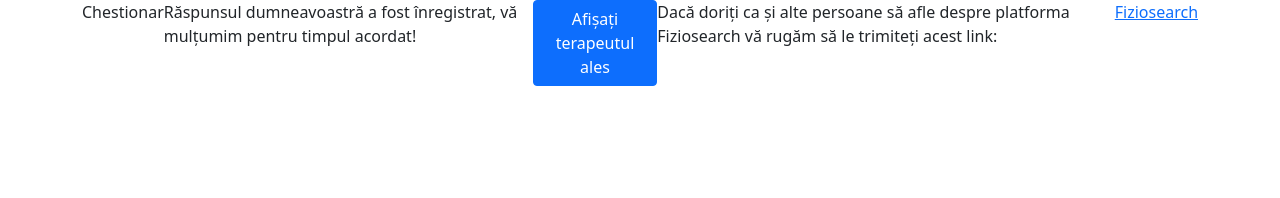
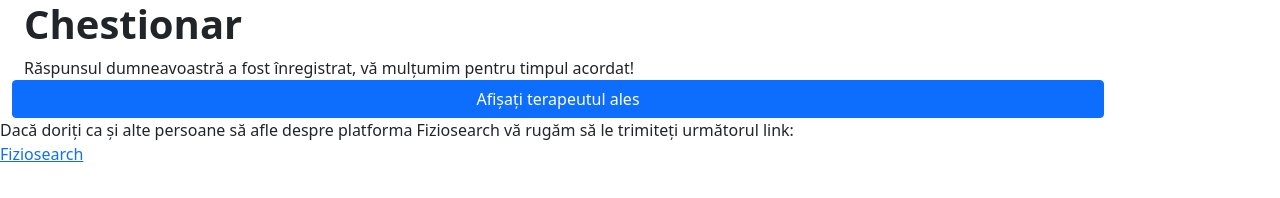
Before and after one commit to hirjoabaioan/fiziosearch.github.io, a plain HTML site: page templates/thankyou.html in a window 1280 px wide. Drawn offline with nearby package versions, Linux system fonts and the light colour scheme.

Commit message:
Update thankyou.html

```diff
--- a/templates/thankyou.html
+++ b/templates/thankyou.html
@@ -16,11 +16,14 @@
 
 </head>
 <body>
-    <div class="container d-flex" id='testing'>
-        <span id="check">Chestionar</span>
-        <span>Răspunsul dumneavoastră a fost înregistrat, vă mulțumim pentru timpul acordat!</span>
+    <div class="container d-flex row" id='testing'>
+        <span class="col-12 h1 fw-bold">Chestionar</span>
+        <span class="col-12">Răspunsul dumneavoastră a fost înregistrat, vă mulțumim pentru timpul acordat!</span>
         <button class="but btn btn-primary" onclick="showNumbers()">Afișați terapeutul ales</button>
-        <span>Dacă doriți ca și alte persoane să afle despre platforma Fiziosearch vă rugăm să le trimiteți acest link:</span>
+    </div>
+
+    <div>
+        <span>Dacă doriți ca și alte persoane să afle despre platforma Fiziosearch vă rugăm să le trimiteți următorul link:</span><br>
         <a href="https://hirjoabaioan.github.io/fiziosearch.github.io/">Fiziosearch</a>
     </div>
 
```
